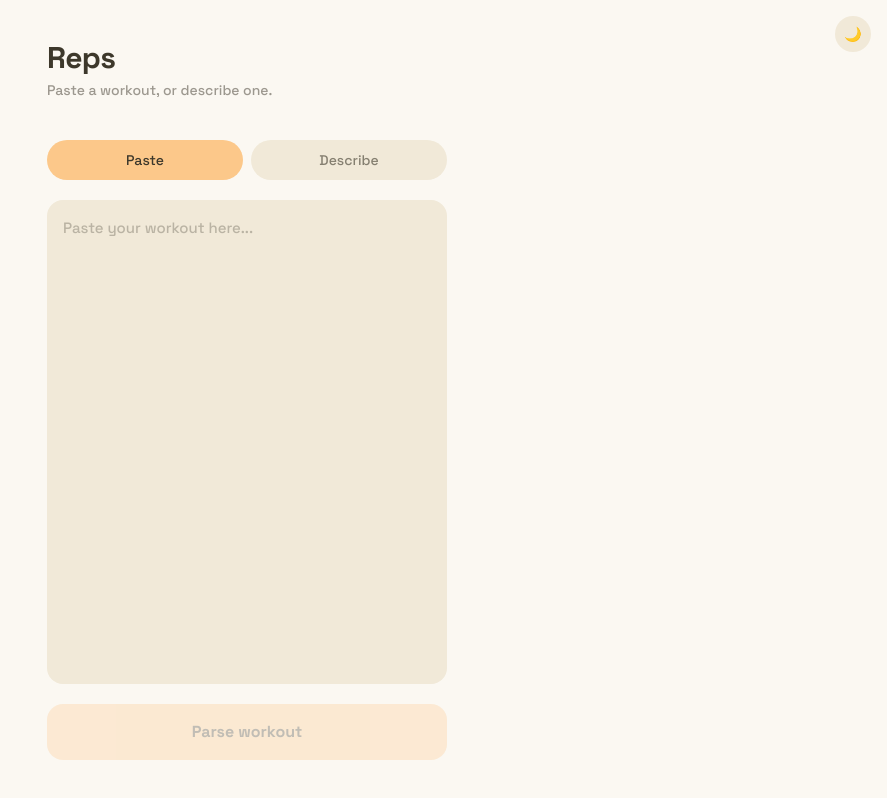
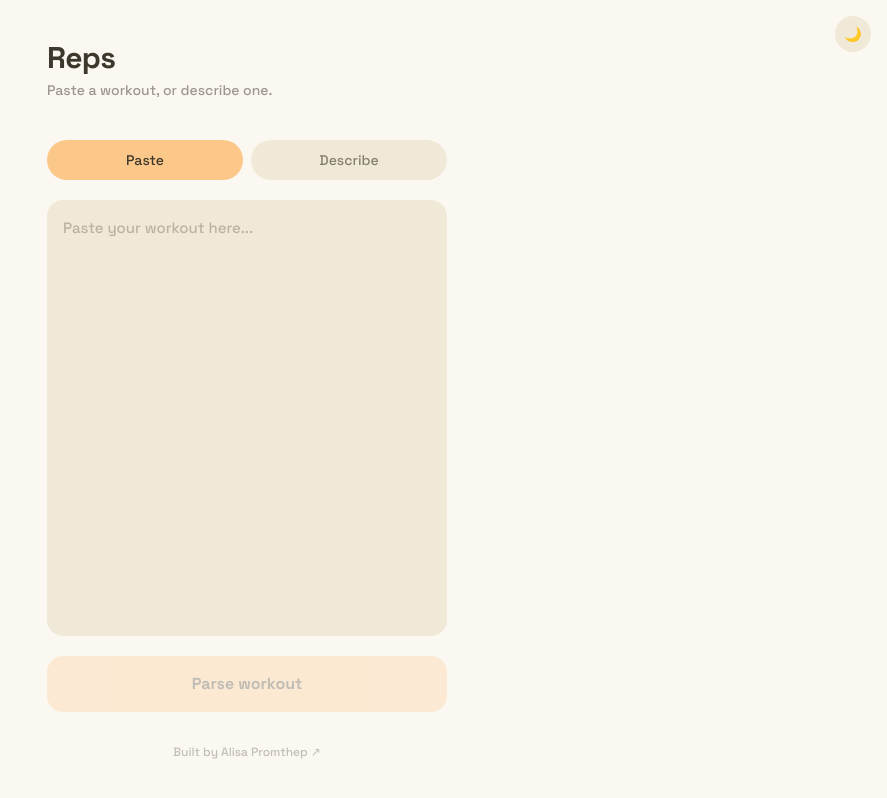
Before and after one commit to alisapromthep/workout_timer, a Next.js app: page / in a window 1280 px wide. Shown: the whole page, without its empty margins (393-1280 px from the left). Built offline with nearby package versions, Linux system fonts and the light colour scheme.

Commit message:
added footer

```diff
--- a/components/InputScreen.jsx
+++ b/components/InputScreen.jsx
@@ -87,6 +87,14 @@ export default function InputScreen({ onWorkoutReady }) {
             ? "Parse workout"
             : "Generate workout"}
       </button>
+      <a
+        href="https://alisapromthep.dev"
+        target="_blank"
+        rel="noopener noreferrer"
+        className="mt-8 text-center text-ink/30 text-xs hover:text-ink/50 transition-colors"
+      >
+        Built by Alisa Promthep ↗
+      </a>
     </div>
   );
 }
```
